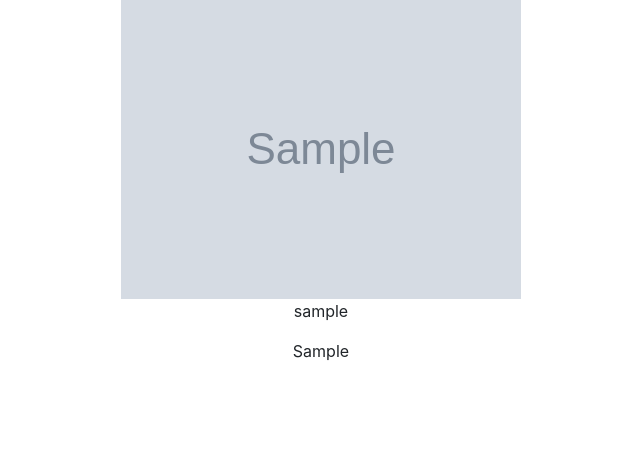
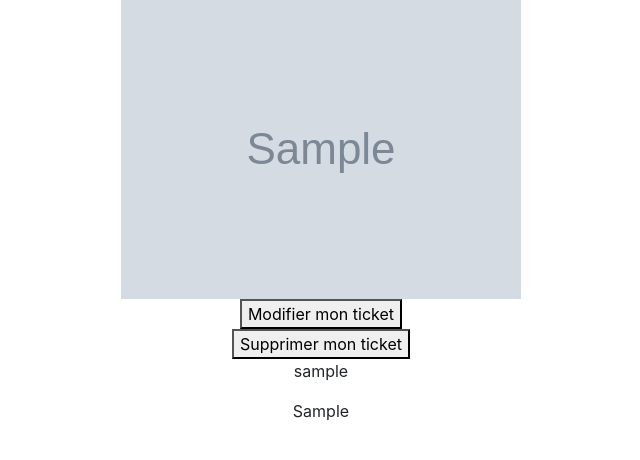
Before and after one commit to pnt983/P_9_OpenClassRoom, a Django app: page /posts/ in a window 1280 px wide. Shown: the part 183-643 px from the top of the page, without its empty margins (319-959 px from the left). Run offline with Django 4.2, Linux system fonts and the light colour scheme; a user stored in the database is signed in; tables that the repository leaves empty hold one stand-in row (values such as "Sample post"); grey boxes marked "Sample" are stand-in pictures.

```diff
--- a/base/urls.py
+++ b/base/urls.py
@@ -32,9 +32,11 @@ urlpatterns = [
     path('ticket/create/', webapp.views.create_ticket, name='create_ticket'),
     path('ticket/create/ticket-and-review/', webapp.views.create_ticket_and_review,
          name='create_ticket_and_review'),
+    path('ticket/answer/<int:id>', webapp.views.answer_ticket, name='answer_ticket'),
     path('follow-users/', webapp.views.follow_users, name='follow_page'),
-    path('test/<int:id>', webapp.views.answer_ticket, name='answer_ticket'),
     path('follow-users/unfollow/<int:id>', webapp.views.unfollow, name='unfollow'),
+    path('ticket/update/<int:id>', webapp.views.update_ticket, name='update_ticket'),
+    path('ticket/delete/<int:id>', webapp.views.delete_ticket, name='delete_ticket'),
 ]
 
 if settings.DEBUG:
--- a/webapp/templates/webapp/posts.html
+++ b/webapp/templates/webapp/posts.html
@@ -9,6 +9,14 @@
                 <p>{{ ticket.user }}</p>
                 <p>{{ ticket.title }}</p>
                 <img src="{{ ticket.image.url }}" class="img-fluid">
+                <form method="post" action="/ticket/update/{{ ticket.id }}">
+                    {% csrf_token %}
+                    <button type="submit">Modifier mon ticket</button>
+                </form>
+                <form method="post" action="/ticket/delete/{{ ticket.id }}">
+                    {% csrf_token %}
+                    <button type="submit">Supprimer mon ticket</button>
+                </form>
             {% endfor %}
             {% for review in reviews %}
                 <p>{{ review.user }}</p>
--- a/webapp/views.py
+++ b/webapp/views.py
@@ -2,6 +2,7 @@ from django.db import IntegrityError
 from django.shortcuts import render, redirect
 from django.contrib.auth.decorators import login_required
 from django.db.models import Q
+from itertools import chain
 
 from authentication.models import User
 from base import settings
@@ -104,3 +105,23 @@ def answer_ticket(request, id):
             review.save()
             return redirect('flux')
     return render(request, 'webapp/answer_ticket.html', context={'ticket': ticket, 'form': form})
+
+
+@login_required
+def update_ticket(request, id):
+    ticket = models.Ticket.objects.get(id=id)
+    form = forms.TicketForm(instance=ticket)
+    if request.method == 'POST':
+        # ticket = models.Ticket.objects.get(id=id)
+        form = forms.TicketForm(request.POST, instance=ticket)
+        if form.is_valid():
+            form.save()
+            return redirect('posts')
+    return render(request, 'webapp/update_ticket.html', context={'form': form})
+
+
+@login_required
+def delete_ticket(request, id):
+    ticket = models.Ticket.objects.get(id=id)
+    ticket.delete()
+    return redirect('posts')
```
Also changed, not shown: webapp/forms.py (+10 -0 lines), webapp/templates/webapp/create_ticket_and_review.html (+8 -0 lines), webapp/templates/webapp/flux.html (+4 -4 lines), webapp/templates/webapp/follow_page.html (+23 -9 lines), webapp/templates/webapp/update_ticket.html (added, +17 -0 lines), media/Capture_décran_2022-05-31_à_17.31.20.png (added), media/Capture_décran_2022-06-03_à_17.20.44.png.
